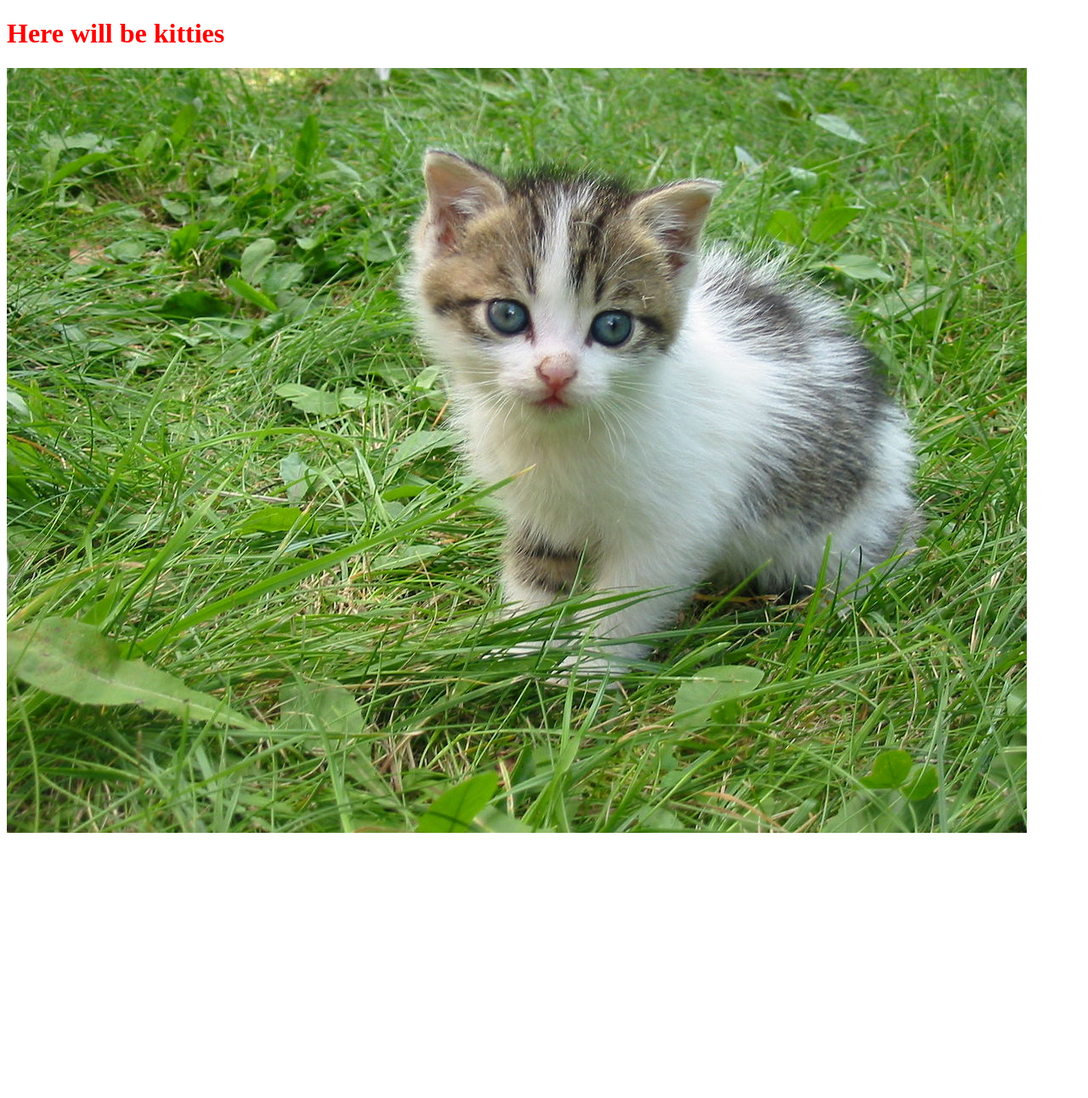
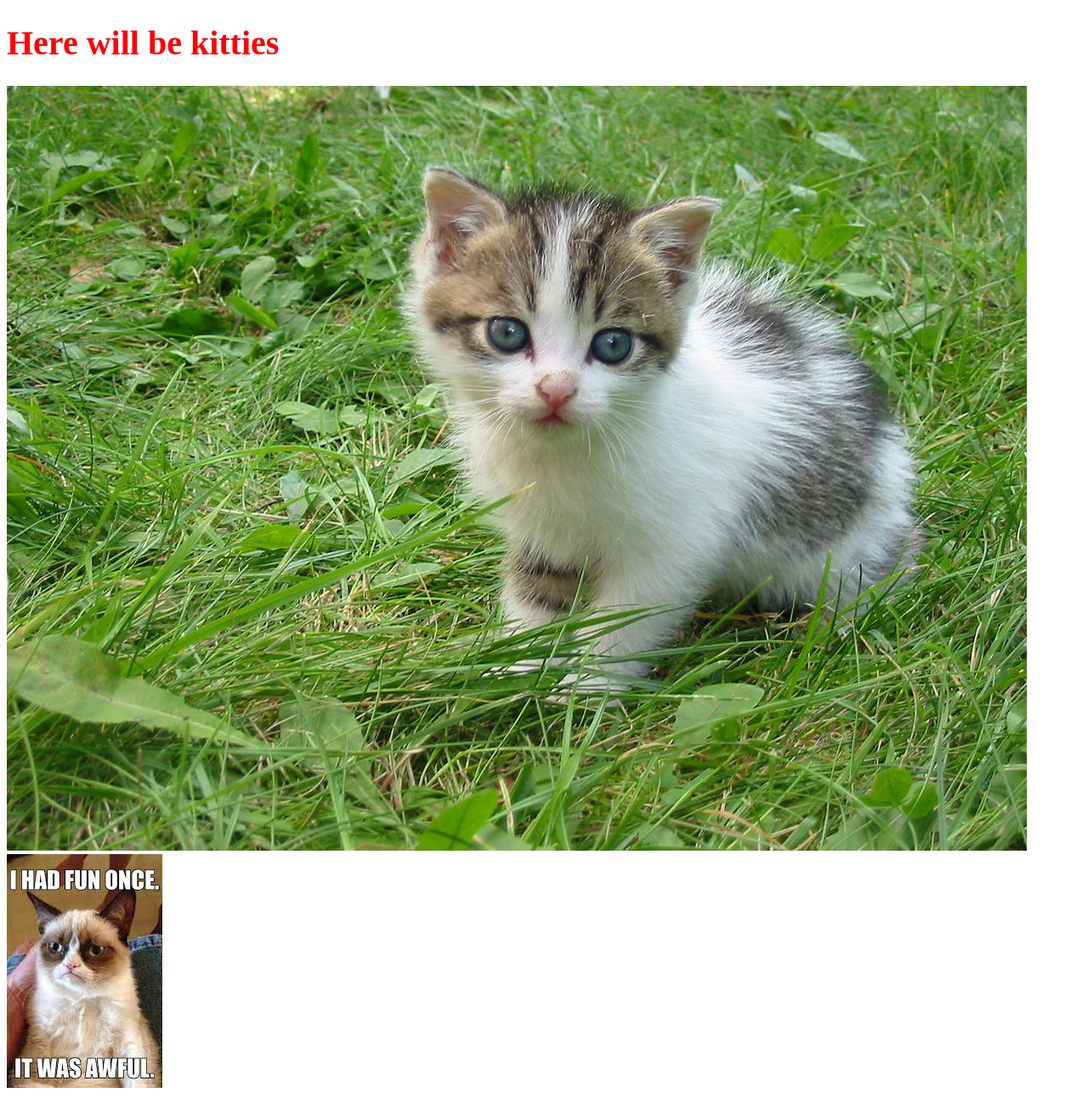
Before and after one commit to Sabouter/cool-kitties, a plain HTML site: page index.html in a window 1280 px wide. Shown: the whole page at 85% size. Before the commit the page ends 992 px from the top, so only its background shows below. Drawn offline with Linux system fonts and the light colour scheme.

Commit message:
Add grumpy cat and font size

```diff
--- a/css/style.css
+++ b/css/style.css
@@ -1,3 +1,5 @@
-h1 {
-    color:red
+h1
+{
+    color:red;
+    font-size: 40px;
 }
--- a/index.html
+++ b/index.html
@@ -10,6 +10,7 @@
 <body>
     <h1>Here will be kitties</h1>
     <img src="img/cat.jpg" alt="cat">
+    <img src="img/grumpycat.jpg" alt="cat">
 
 
 </body>
```
Also changed, not shown: img/grumpycat.jpg (added).
